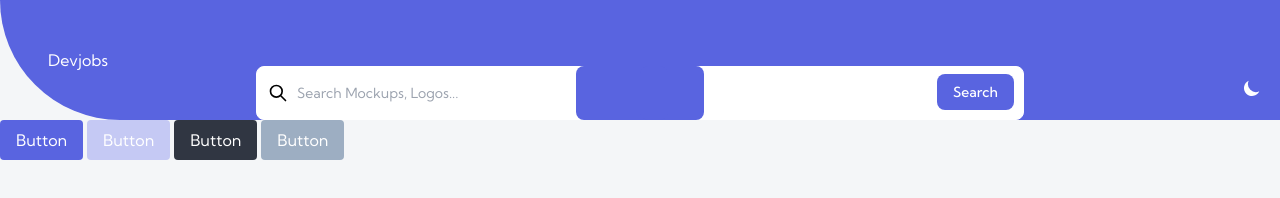
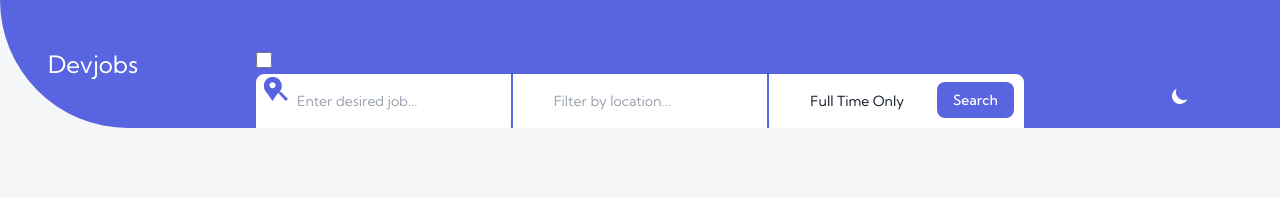
Before and after one commit to giorgitchanturidze/bitoid-week-5, a website: page index.html in a window 1280 px wide. Drawn offline with Linux system fonts and the light colour scheme.

Commit message:
ading location and checkbox to searchbad

```diff
--- a/index.html
+++ b/index.html
@@ -18,10 +18,13 @@
 
 <body class="bg-light_grey-50 dark:bg-very_dark">
   <div class="relative">
+    <!-- Banner -->
     <nav class="flex rounded-bl-full bg-violet p-12">
-      <h1 class="text-white ">Devjobs</h1>
+      <!-- h1 -->
+      <h1 class="text-white text-2xl">Devjobs</h1>
+      <!-- Dark/light mode -->
       <button id="theme-toggle" type="button"
-        class="absolute bottom-3 right-2 text-white dark:text-white hover:bg-light_violet dark:hover:bg-gray focus:outline-none focus:ring-0 focus:ring-light_violet dark:focus:ring-gray rounded-lg text-sm p-2.5">
+        class="absolute bottom-3 right-20 text-white dark:text-white hover:bg-light_violet dark:hover:bg-gray focus:outline-none focus:ring-0 focus:ring-light_violet dark:focus:ring-gray rounded-lg text-sm p-2.5">
         <svg id="theme-toggle-dark-icon" class="hidden w-5 h-5" fill="currentColor" viewBox="0 0 20 20"
           xmlns="http://www.w3.org/2000/svg">
           <path d="M17.293 13.293A8 8 0 016.707 2.707a8.001 8.001 0 1010.586 10.586z"></path>
@@ -33,37 +36,59 @@
             fill-rule="evenodd" clip-rule="evenodd"></path>
         </svg>
       </button>
-
+      <!-- Search bar -->
       <form>
-        <label for="default-search"
-          class="mb-2 text-sm font-medium text-gray-900 sr-only dark:text-gray-300">Search</label>
-        <div class="absolute inset-x-0 w-2/4 md:w-3/5 mx-auto -mt-1 bottom-0">
-          <div class="flex absolute inset-y-0 left-0 items-center pl-3 pointer-events-none">
-            <svg class="w-5 h-5 text-gray-500 dark:text-gray-400" fill="none" stroke="currentColor" viewBox="0 0 24 24"
-              xmlns="http://www.w3.org/2000/svg">
-              <path stroke-linecap="round" stroke-linejoin="round" stroke-width="2"
-                d="M21 21l-6-6m2-5a7 7 0 11-14 0 7 7 0 0114 0z"></path>
+        <!-- Search icon -->
+        <div class="absolute inset-x-0 w-3/5 mx-auto -mt-1 bottom-0">
+          <div class="flex absolute inset-y-0 left-0 items-center pl-2 pointer-events-none">
+            <svg width="24" height="24" viewBox="0 0 24 24" fill="none" xmlns="http://www.w3.org/2000/svg">
+              <path fill-rule="evenodd" clip-rule="evenodd"
+                d="M16.024 15.0588H17.1123L23.9435 21.9037L21.9037 23.9435L15.0588 17.1123V16.0308L14.6824 15.6544C13.1286 16.9891 11.1093 17.7968 8.89842 17.7968C3.98374 17.7968 0 13.8131 0 8.89842C0 3.98374 3.98381 0 8.89842 0C13.813 0 17.7968 3.98374 17.7968 8.89842C17.7968 11.1093 16.9891 13.1286 15.6475 14.6824L16.024 15.0588ZM2.73799 8.89842C2.73799 12.3003 5.49651 15.0588 8.89842 15.0588C12.3003 15.0588 15.0588 12.3003 15.0588 8.89842C15.0588 5.49651 12.3003 2.73799 8.89842 2.73799C5.49651 2.73799 2.73799 5.49651 2.73799 8.89842Z"
+                fill="#5964E0" />
             </svg>
           </div>
-          <input type="search" id="default-search"
-            class="block p-4 pl-10 w-full text-sm text-very_dark bg-white rounded-lg border border-white focus:ring-blue-500 focus:border-blue-500 dark:bg-dark dark:border-dark dark:placeholder-gray dark:text-white dark:focus:ring-blue-500 dark:focus:border-blue-500"
-            placeholder="Search Mockups, Logos..." required="">
-            <!-- search sections -->
-          <input type="sarch" id="location-search"
+          <!-- Location icon -->
+          <div class="flex absolute inset-y-0  items-center pl-2 pointer-events-none">
+            <svg width="17" height="24" viewBox="0 0 17 24" fill="none" xmlns="http://www.w3.org/2000/svg">
+              <path fill-rule="evenodd" clip-rule="evenodd"
+                d="M8.4477 0C10.6804 0 12.7796 0.870546 14.3585 2.45105C17.2803 5.37556 17.6434 10.8781 15.1348 14.2255L8.4477 23.894L1.75057 14.2119C-0.747997 10.8781 -0.384894 5.37556 2.53693 2.45105C4.11575 0.870546 6.21459 0 8.4477 0ZM5.47357 8.29091C5.47357 9.97484 6.84272 11.3455 8.52485 11.3455C10.207 11.3455 11.5761 9.97484 11.5761 8.29091C11.5761 6.60698 10.207 5.23636 8.52485 5.23636C6.84272 5.23636 5.47357 6.60698 5.47357 8.29091Z"
+                fill="#5964E0" />
+            </svg>
+          </div>
+          <!-- Checkbox icon -->
+          <input id="default-checkbox" type="checkbox" value=""
+            class="w-4 h-4 text-blue-600 bg-gray-100 rounded border-gray-300 focus:ring-blue-500 dark:focus:ring-blue-600 dark:ring-offset-gray-800 focus:ring-2 dark:bg-gray-700 dark:border-gray-600">
+
+          <!-- search sections -->
+          <div class="grid grid-cols-3 gap-0.5">
+            <!-- Job search -->
+            <input type="search"
+              class="block p-4 pl-10 text-sm rounded-tl-lg border text-very_dark bg-white border-white focus:ring-blue-500 focus:border-blue-500 dark:bg-dark dark:border-dark dark:placeholder-grey dark:text-white"
+              placeholder="Enter desired job..." required="">
+            <!-- Location -->
+            <input type="search"
+              class="block p-4 pl-10 text-sm border text-very_dark bg-white border-white focus:ring-blue-500 focus:border-blue-500 dark:bg-dark dark:border-dark dark:placeholder-grey dark:text-white"
+              placeholder="Filter by location..." required="">
+            <!-- checkbox -->
+            <label
+              class="block p-4 pl-10 rounded-tr-lg text-sm border text-very_dark bg-white border-white focus:ring-blue-500 focus:border-blue-500 dark:bg-dark dark:border-dark dark:placeholder-grey dark:text-white"">Full Time Only</label>
+
+          </div>
+          <button type=" submit"
+              class="bg-violet hover:bg-light_violet text-white absolute right-2.5 bottom-2.5  focus:ring-4 focus:outline-none font-medium rounded-lg text-sm px-4 py-2 dark:bg-violet dark:hover:bg-light_violet">Search</button>
+          </div>
+          <!-- <input type="sarch"
             class="bg-violet hover:bg-light_violet text-white absolute inset-y-0 inset-x-80 items-center pl-3 focus:ring-4 focus:outline-none font-medium rounded-lg text-sm px-4 py-2 dark:bg-violet dark:hover:bg-light_violet">
-          <input type="sarch" id="location-search"
-            class="bg-violet hover:bg-light_violet text-white absolute inset-y-0 inset-2/4 items-center pl-3 focus:ring-4 focus:outline-none font-medium rounded-lg text-sm px-4 py-2 dark:bg-violet dark:hover:bg-light_violet">
-          <button type="submit"
-            class="bg-violet hover:bg-light_violet text-white absolute right-2.5 bottom-2.5  focus:ring-4 focus:outline-none font-medium rounded-lg text-sm px-4 py-2 dark:bg-violet dark:hover:bg-light_violet">Search</button>
-        </div>
+          <input type="sarch"
+            class="bg-violet hover:bg-light_violet text-white absolute inset-y-0 inset-2/4 items-center pl-3 focus:ring-4 focus:outline-none font-medium rounded-lg text-sm px-4 py-2 dark:bg-violet dark:hover:bg-light_violet"> -->
       </form>
 
     </nav>
   </div>
-  <button class="bg-violet hover:bg-light_violet text-white py-2 px-4 rounded">Button</button>
+  <!-- <button class="bg-violet hover:bg-light_violet text-white py-2 px-4 rounded">Button</button>
   <button class="bg-light_grey-200 hover:bg-light_grey-100 text-white py-2 px-4 rounded">Button</button>
   <button class="bg-dark hover:bg-light_dark text-white py-2 px-4 rounded">Button</button>
-  <button class="bg-gray hover:bg-dark_grey text-white py-2 px-4 rounded">Button</button>
+  <button class="bg-gray hover:bg-dark_grey text-white py-2 px-4 rounded">Button</button> -->
 </body>
 
 </html>
--- a/tailwind.config.js
+++ b/tailwind.config.js
@@ -16,7 +16,7 @@ module.exports = {
         },
         dark: "#303642",
         light_dark: "#696e76",
-        gray: "#9daec2",
+        grey: "#9daec2",
         dark_grey: "#6e8098",
       },
     },
```
Also changed, not shown: output.css.
